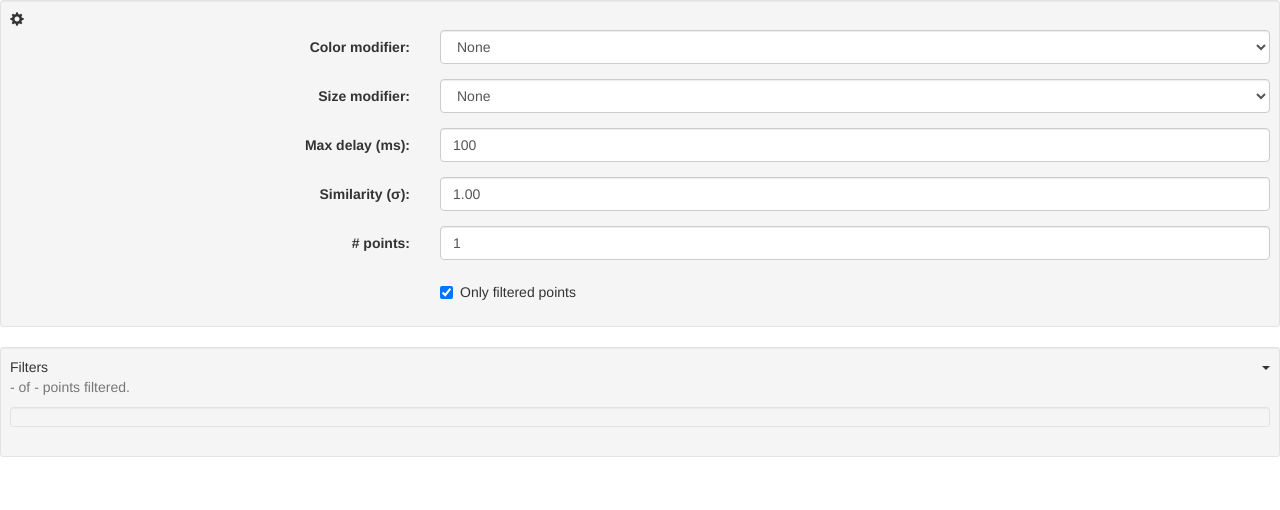
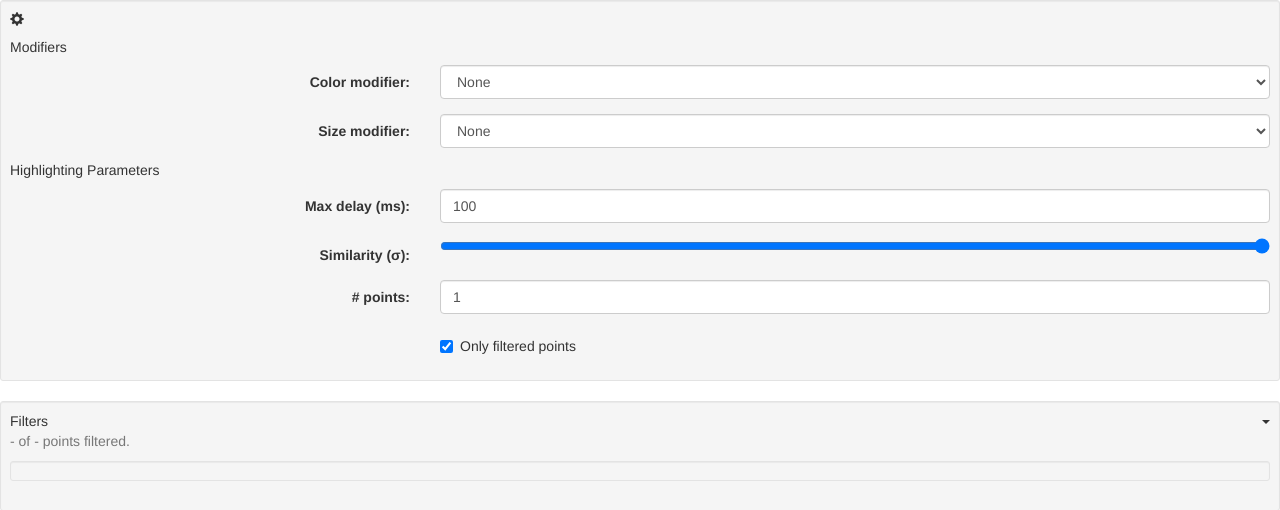
Before and after one commit to GeoGuideProject/geoguide, a Flask app: template geoguide/client/templates/geoguide/environment.html in a window 1280 px wide, after a click that opens the changed part. Shown: the top 510 px of the page. Run offline with Flask 2, Linux system fonts and the light colour scheme; the template is opened without the code that fills it: most values are stand-ins (such as "Sample title", 1, 10 or a date in 2020); some libraries are stand-ins or nearby versions.

Commit message:
Change sigma input to slider (#14)

```diff
--- a/geoguide/client/templates/geoguide/environment.html
+++ b/geoguide/client/templates/geoguide/environment.html
@@ -17,6 +17,7 @@
       <div class="control well well-sm simple">
         <div class="title" data-toggle="collapse" data-target="#collapseGeoGuideParameters"><i class="glyphicon glyphicon-cog"></i></div>
         <div class="collapse" id="collapseGeoGuideParameters">
+          <h5>Modifiers</h5>
           <div class="form-horizontal">
             <div class="form-group">
               <label for="colorModifier" class="col-sm-4 control-label">Color modifier:</label>
@@ -45,6 +46,7 @@
           <input type="button" class="btn btn-default btn-sm" onClick="GeoGuide.refreshMap()" value="Restore">
           <input type="button" class="btn btn-default btn-sm" onClick="GeoGuide.showClustersFromMouseTracking()" value="Show Clusters">
           <input type="button" class="btn btn-default btn-sm" onClick="GeoGuide.showClustersFromMouseTrackingAsHeatmap()" value="Show Clusters as Heatmap"> -->
+          <h5>Highlighting Parameters</h5>
           <div class="form-horizontal">
             <div class="form-group">
               <label for="timelimit" class="col-sm-4 control-label">Max delay (ms):</label>
@@ -55,7 +57,8 @@
             <div class="form-group">
               <label for="sigma" class="col-sm-4 control-label">Similarity (&sigma;):</label>
               <div class="col-sm-8">
-                <input type="number" id="sigma" name="sigma" value="1.00" min="0.00" max="1.00" step="0.01" required class="form-control">
+                <!-- <input type="number" id="sigma" name="sigma" value="1.00" min="0.00" max="1.00" step="0.01" required class="form-control"> -->
+                <input type="range" min="0.1" max="1.0" step="0.01" value="1.0" class="slider" id="sigma" name="sigma">
               </div>
             </div>
             <div class="form-group">
```
